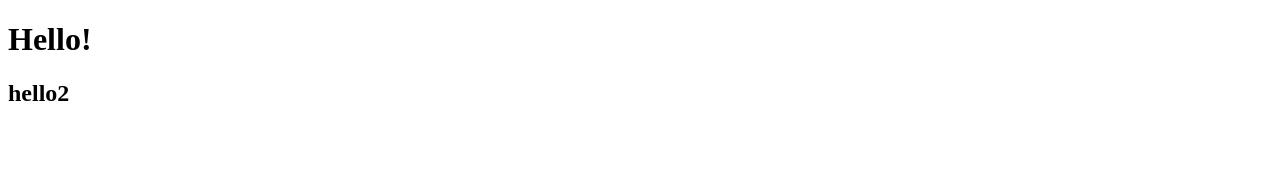
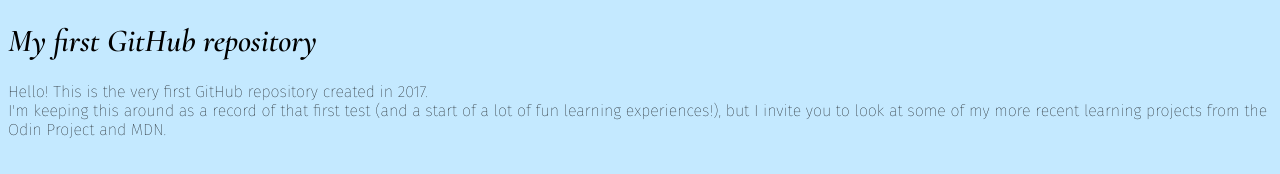
Before and after one commit to Vice23/Vice23.github.io, a plain HTML site: page index.html in a window 1280 px wide. Drawn offline with nearby package versions, Linux system fonts and the light colour scheme.

Commit message:
Changed text to describe the page and added fonts and background colour

```diff
--- a/index.html
+++ b/index.html
@@ -2,10 +2,18 @@
 <html lang="en">
 <head>
 	<meta charset="UTF-8">
-		<title>Hello Test</title>
+	<meta http-equiv="X-UA-Compatible" content="IE=edge">
+	<meta name="viewport" content="width=device-width, initial-scale=1.0">
+	<link rel="stylesheet" href="style.css">
+	<title>My Very First Github Repository</title>
 </head>
 <body>
-		<h1>Hello!</h1>
-		<h2>hello2</h2>
+	<h1>
+		My first GitHub repository
+	</h1>
+	<p>
+		Hello! This is the very first GitHub repository created in 2017.
+		<br>I'm keeping this around as a record of that first test (and a start of a lot of fun learning experiences!), but I invite you to look at some of my more recent learning projects from the Odin Project and MDN.
+	</p>
 </body>
 </html>
--- /dev/null
+++ b/style.css
@@ -0,0 +1,17 @@
+
+
+@import url('https://fonts.googleapis.com/css2?family=Cormorant+Garamond:ital,wght@1,600&family=Fira+Sans:wght@100&display=swap');
+
+body {
+    background-color: rgb(196, 233, 255);
+}
+
+h1 {
+    font-family: 'Cormorant Garamond', Courier, monospace;
+    font-weight: bold;
+}
+
+p {
+
+    font-family: 'Fira Sans', Courier, monospace;
+}
```
Lines whose indentation alone changed are shown as unchanged.
